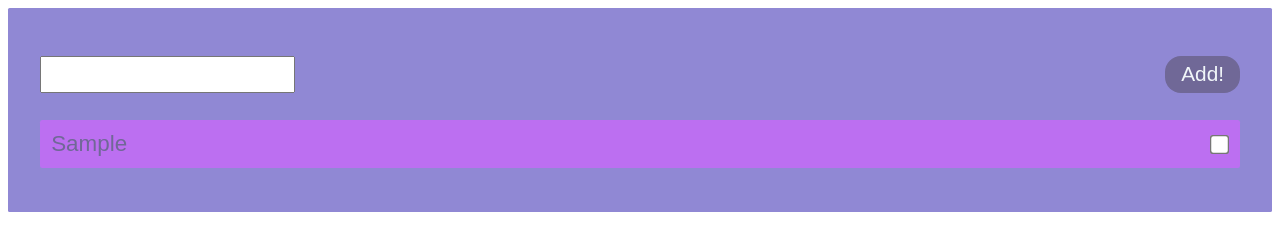
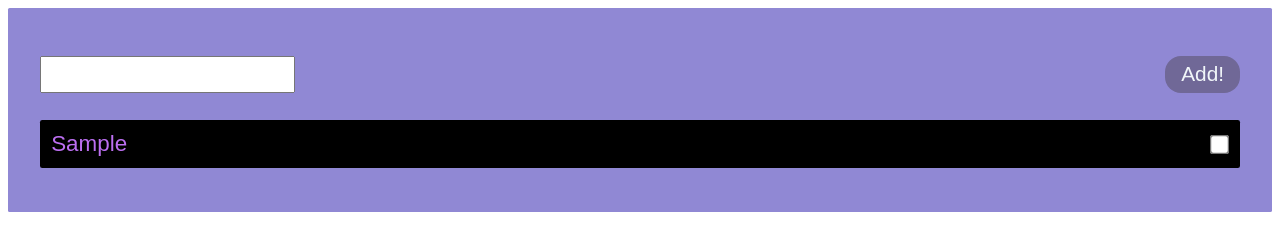
Before and after one commit to ChrisArturoMG/todo, a plain HTML site: page index.html in a window 1280 px wide. Both pictures are taken after typing "Sample" into the empty fields and a click on the button "Add!". Drawn offline with nearby package versions, Linux system fonts and the light colour scheme.

Commit message:
Update index.html

```diff
--- a/index.html
+++ b/index.html
@@ -30,8 +30,8 @@
         display: flex;
         justify-content: space-between;
         align-items: center;
-        background-color: #bc6ff1;
-        color: #706897;
+        background-color: #000000;
+        color: #bc6ff1;
         padding: 0.5em;
         margin: 0.5em 0;
         border-radius: 0.1em;
```
